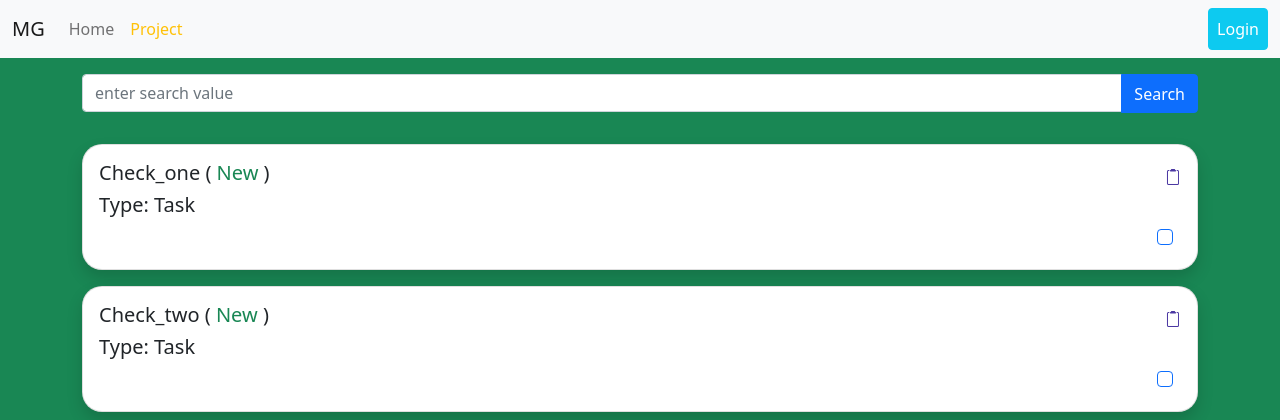
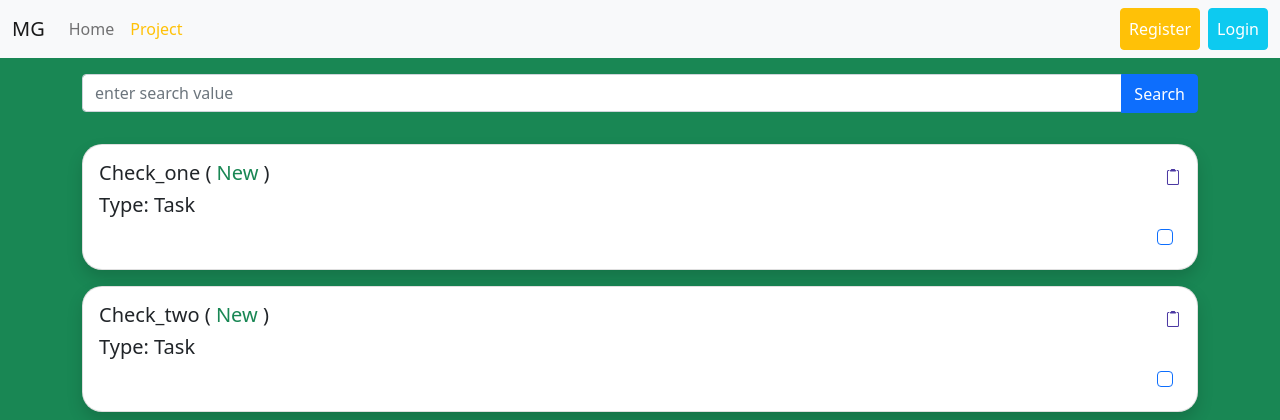
Before and after one commit to MGzyzz/issue_tracker, a Django app: page / in a window 1280 px wide. Shown: the top 420 px of the page. Run offline with Django 4.2, Linux system fonts and the light colour scheme; data comes from the database, SQL or seed files in the repository; parts of the project's set-up code (start-up, migrations or seed data) failed here and were passed over; some libraries are stand-ins or nearby versions.

Commit message:
Создал кнопку Register

```diff
--- a/issue_tracker/templates/base.html
+++ b/issue_tracker/templates/base.html
@@ -51,6 +51,9 @@
         </ul>
     </li>
         {% else %}
+        <li class="nav-item">
+          <a class="nav-link btn btn-warning text-white ms-2" href="{% url 'register' %}">Register</a>
+        </li>
            <li class="nav-item">
           <a class="nav-link btn btn-info text-white ms-2" href="{% url 'login' %}">Login</a>
         </li>
```
